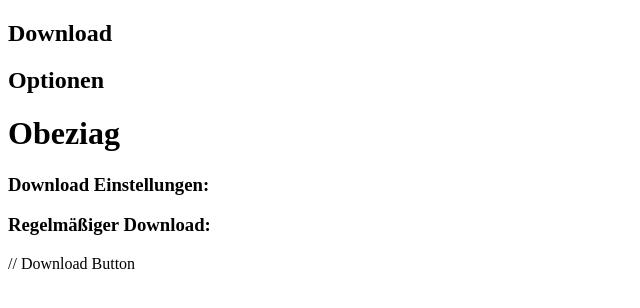
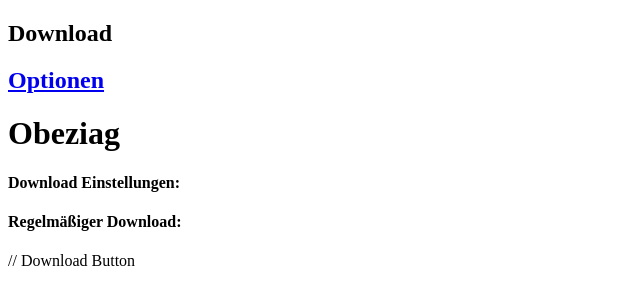
Before and after one commit to Robin-Geissler/Obeziag, an Electron app: page gui/download.html in a window 800 px wide. Shown: the whole page, without its empty margins (0-640 px from the left). Drawn offline with Linux system fonts and the light colour scheme.

Commit message:
gui: links zwischen den Oberflächen hinzugefügt

```diff
--- a/gui/download.html
+++ b/gui/download.html
@@ -5,24 +5,28 @@
     <title>Obeziag</title>
 </head>
 <body>
-<div>
+<div class="on screen">
     <h2>
         Download
     </h2>
 </div>
 <div>
-    <h2>
-        Optionen
-    </h2>
+    <a href="allgemeineOptionen.html">
+        <div class="off screen">
+            <h2>
+                Optionen
+            </h2>
+        </div>
+    </a>
 </div>
 <div>
     <h1>Obeziag</h1>
 </div>
 <div>
-    <h3>Download Einstellungen:</h3>
+    <h4>Download Einstellungen:</h4>
 </div>
 <div>
-    <h3>Regelmäßiger Download:</h3>
+    <h4>Regelmäßiger Download:</h4>
 </div>
 <div>
     // Download Button
```
Also changed, not shown: gui/allgemeineOptionen.html (+10 -2 lines), gui/suchOptionen.html (+10 -2 lines).
